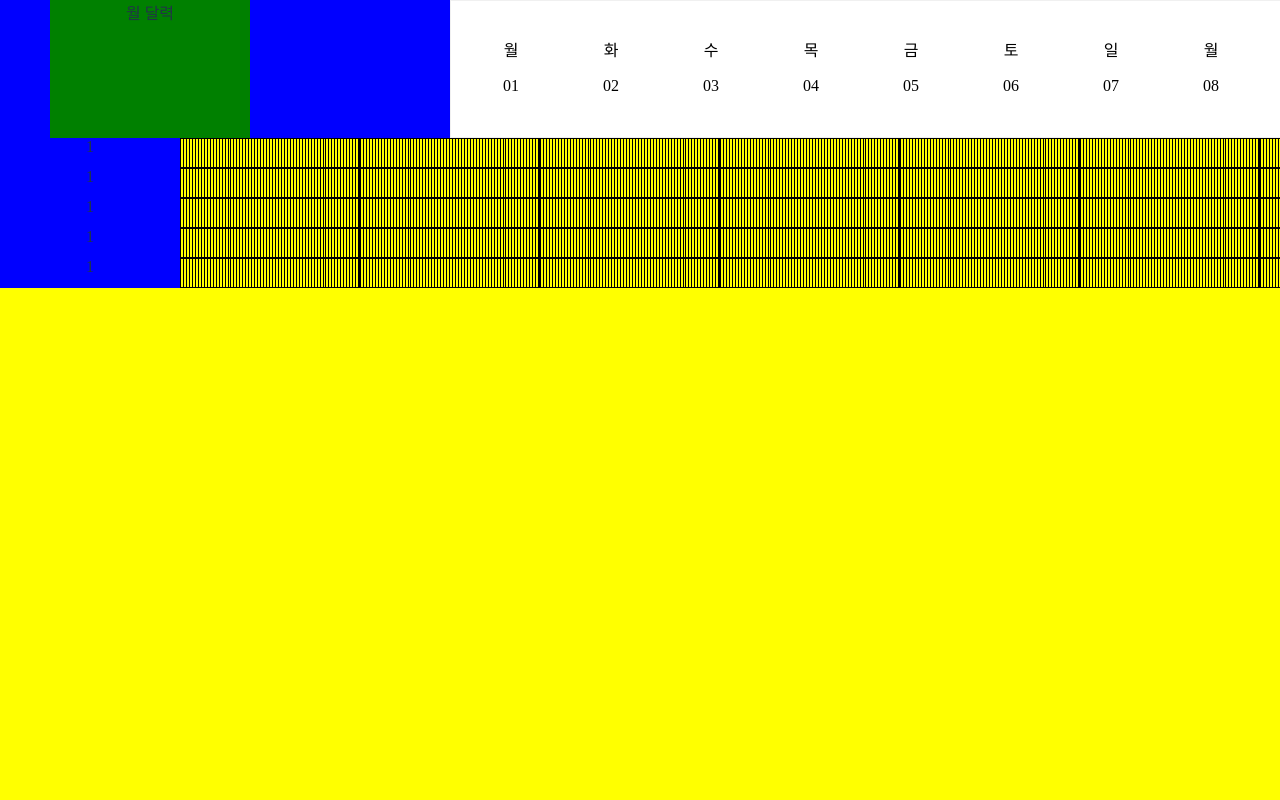
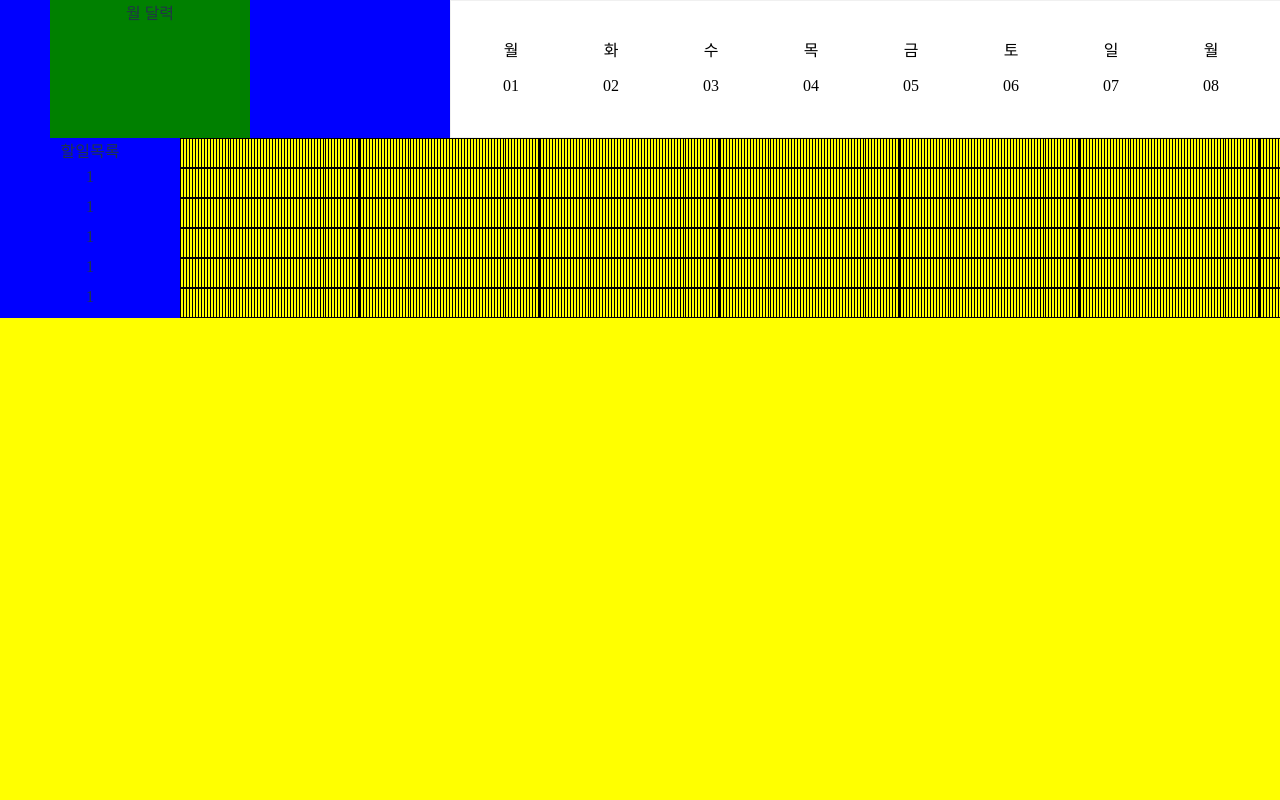
Before and after one commit to JayJHFE/React-Scheduler, a React (Vite) app in the folder PortFolio-vite/: page /scheduler in a window 1280 px wide. Shown: the top 800 px of the page. Built offline with nearby package versions, Linux system fonts and the light colour scheme.

Commit message:
스케줄러 수정

```diff
--- a/PortFolio-vite/src/components/scheduler/leftTable/index.tsx
+++ b/PortFolio-vite/src/components/scheduler/leftTable/index.tsx
@@ -1,10 +1,31 @@
 function SchedulerLeftTable() {
-  const data = 5;
+  {
+    /*항상 실제 데이터보다 1크게작성해줘야함 */
+  }
+  const data = 6;
   return (
     <>
       {/* <div style={{ position: "sticky", top: 0, left: 0, zIndex: 100 }}> */}
       <div>
-        {Array.from({ length: data }, (_, i) => (
+        {Array.from({ length: data }, (_, i) =>
+          i === 0 ? (
+            <div
+              key={i}
+              style={{
+                zIndex: 100,
+                width: "180px",
+                height: "30px",
+                backgroundColor: "blue",
+                display: "flex",
+                flexDirection: "column",
+                position: "sticky",
+                top: 0,
+                left: 0,
+              }}
+            >
+              할일목록
+            </div>
+          ) : (
             <div
               key={i}
               style={{
@@ -21,7 +42,8 @@ function SchedulerLeftTable() {
             >
               1
             </div>
-        ))}
+          )
+        )}
       </div>
     </>
   );
--- a/PortFolio-vite/src/components/scheduler/table/index.tsx
+++ b/PortFolio-vite/src/components/scheduler/table/index.tsx
@@ -1,12 +1,14 @@
 function SchedulerTable() {
   const hoursArray = Array.from({ length: 25 }, (_, i) => i);
-  const data = 5;
+  const data = 6;
 
   return (
     <>
       <div style={{ position: "relative" }}>
         {/* div를 data의 길이만큼 생성 */}
+        {/* 첫번째 div만 다른 이름을 가진 div로 생성 */}
         {Array.from({ length: data }, (_, i) => (
+          // i == 0 ? () : ()
           <div
             key={i}
             style={{
@@ -17,6 +19,7 @@ function SchedulerTable() {
             }}
           >
             {hoursArray.map((index) => (
+              // i == 0 ? () : ()
               <div
                 key={index}
                 style={{
```
Lines whose indentation alone changed are shown as unchanged.
